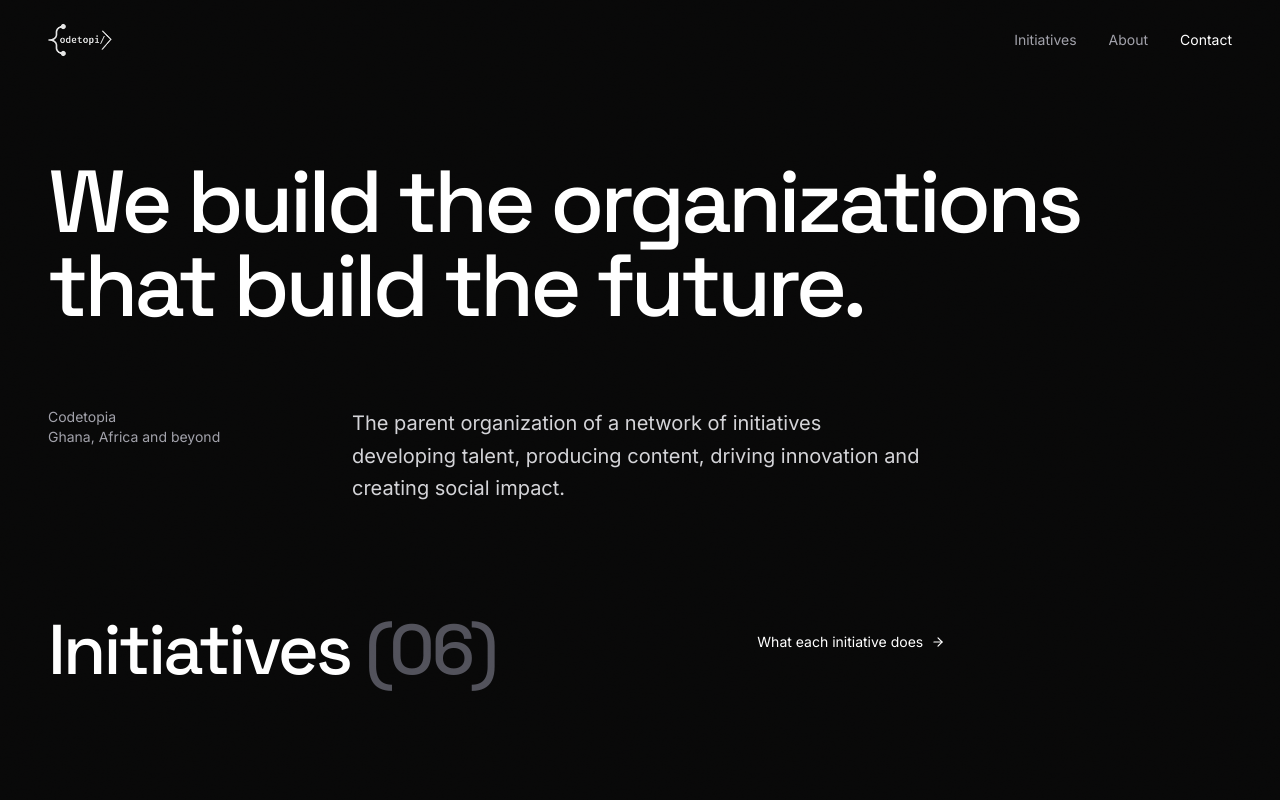
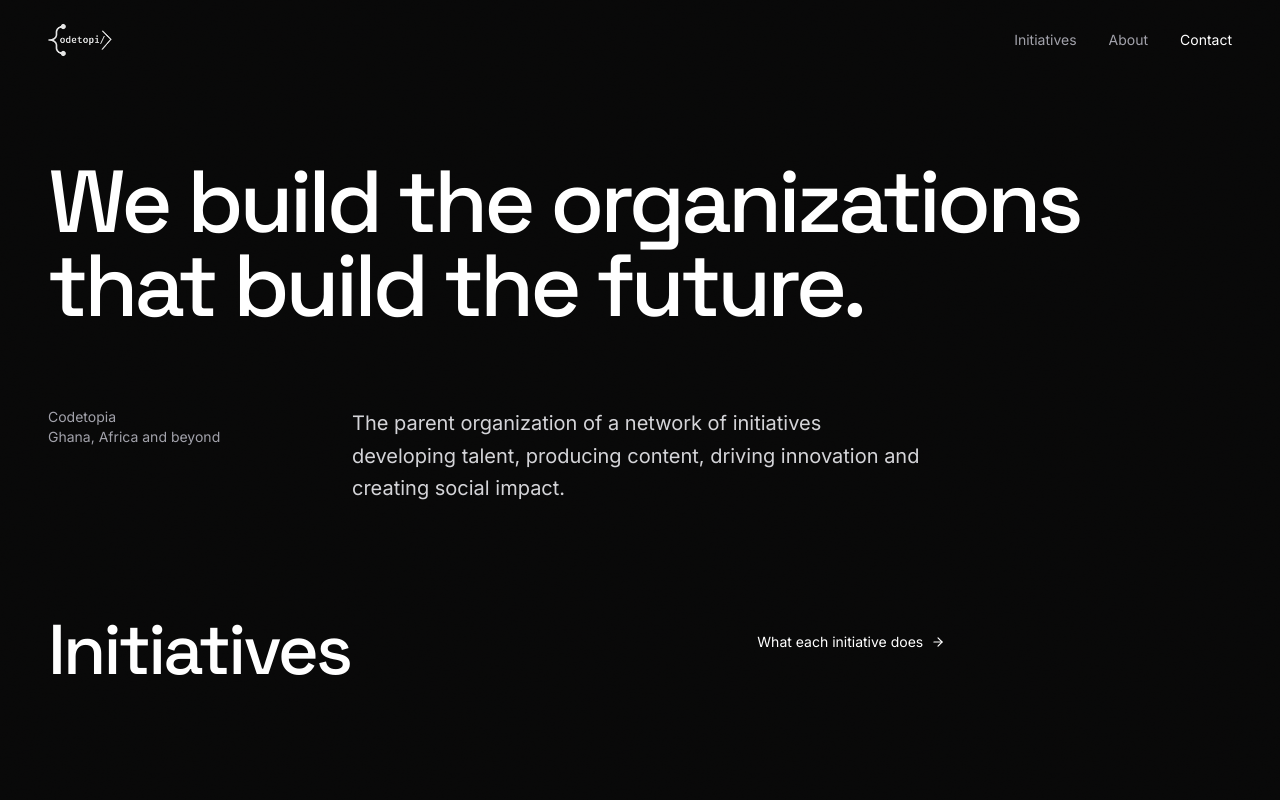
Before and after one commit to codetopiaorg/codetopia.org, a Next.js app: page / in a window 1280 px wide. Shown: the top 800 px of the page. Built offline with nearby package versions, Linux system fonts and the light colour scheme.

Commit message:
refactor: drop initiative count from homepage heading

```diff
--- a/src/components/sections/EntitySpotlight.tsx
+++ b/src/components/sections/EntitySpotlight.tsx
@@ -2,7 +2,6 @@ import { ArrowRight } from "lucide-react";
 import Link from "next/link";
 import { InitiativeIndex } from "@/components/sections/InitiativeIndex";
 import { SectionHeading } from "@/components/sections/SectionHeading";
-import { initiatives } from "@/lib/initiatives";
 
 export const EntitySpotlight = () => {
   return (
@@ -12,14 +11,7 @@ export const EntitySpotlight = () => {
     >
       <div className="max-w-7xl mx-auto">
         <SectionHeading
-          title={
-            <>
-              Initiatives{" "}
-              <span className="text-zinc-600">
-                ({String(initiatives.length).padStart(2, "0")})
-              </span>
-            </>
-          }
+          title="Initiatives"
         >
           <Link
             href="/initiatives"
```
